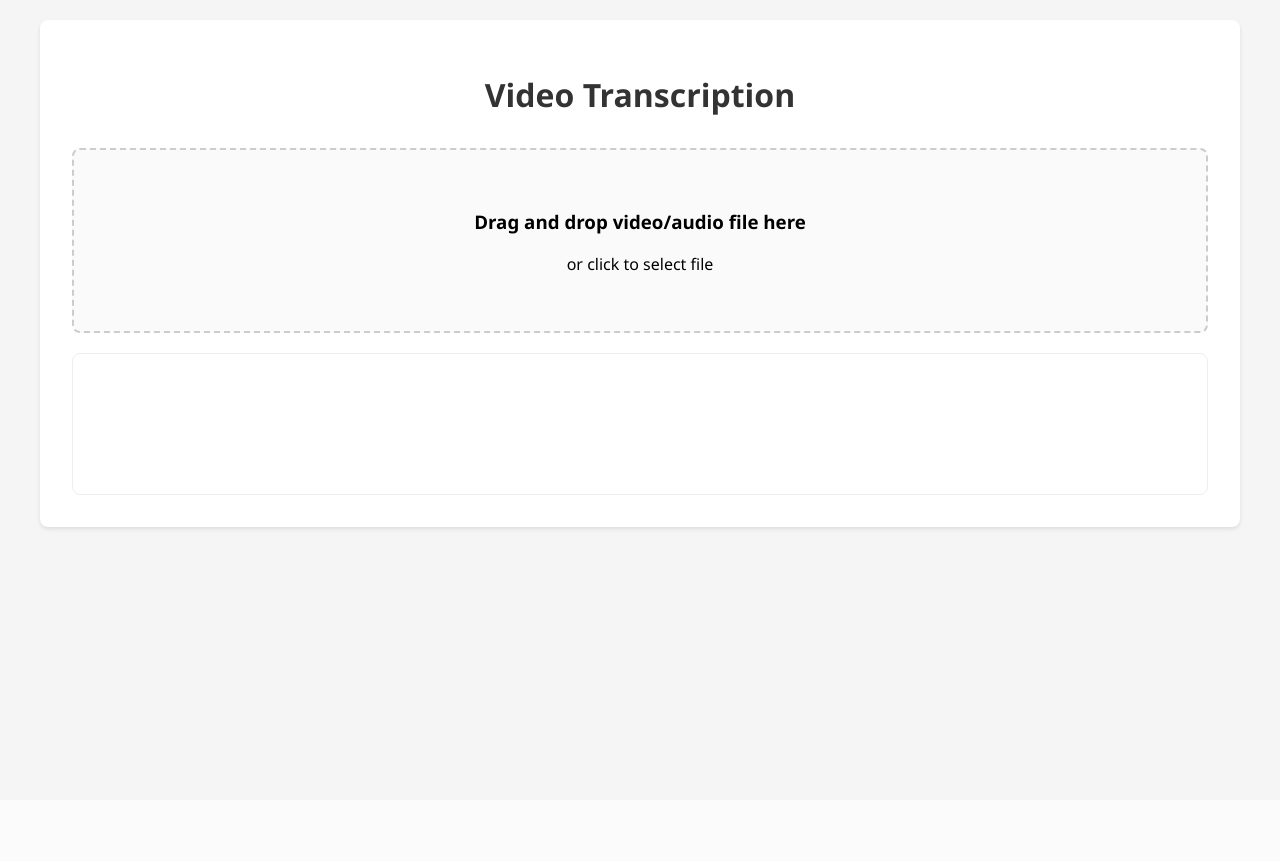
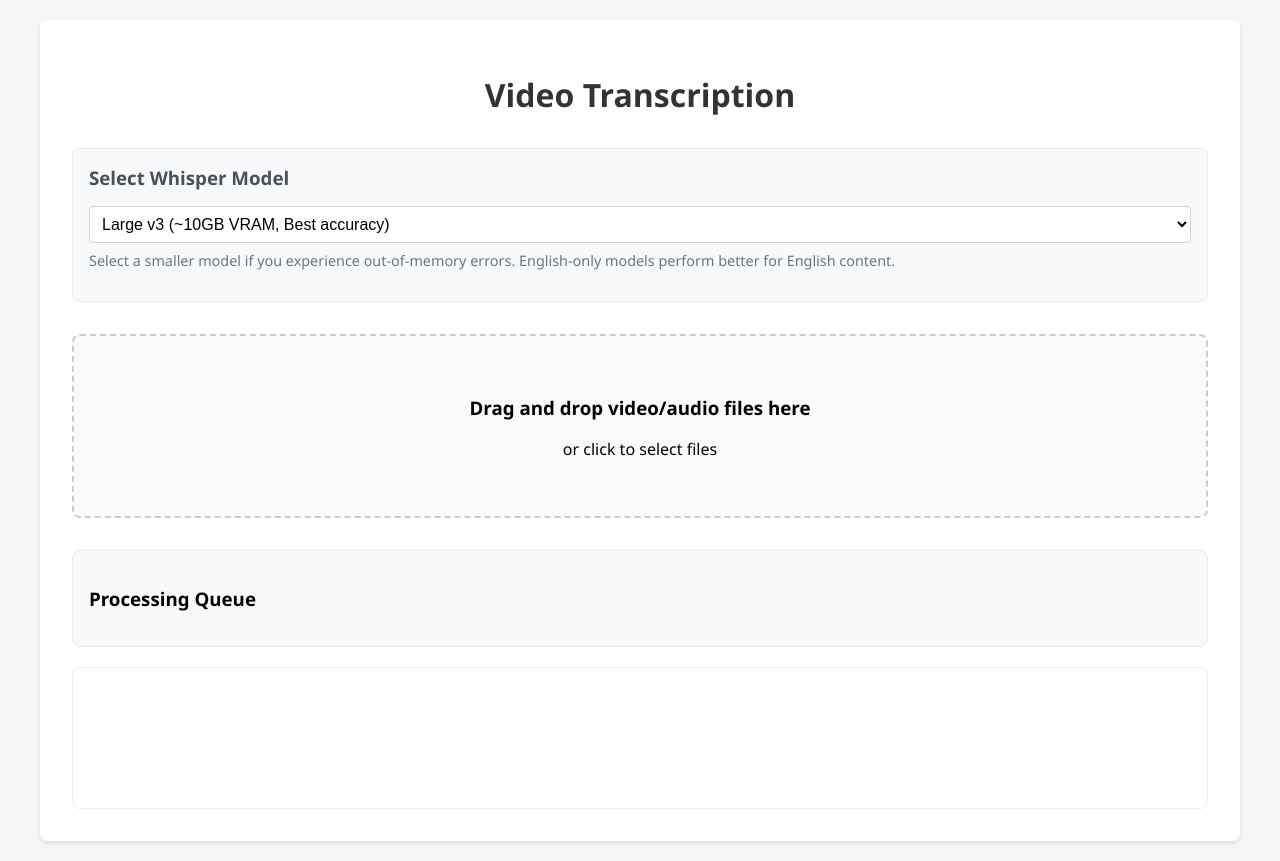
Before and after one commit to ArkV1/web-toolkit, a Flask app: page / in a window 1280 px wide. Before the commit the page ends 530 px from the top, so only its background shows below. Run offline with Flask 3, Linux system fonts and the light colour scheme; some libraries are stand-ins or nearby versions.

Commit message:
multiple files processing and working queue

```diff
--- a/app/templates/index.html
+++ b/app/templates/index.html
@@ -97,20 +97,145 @@
             height: 10px;
             margin-top: 10px;
         }
+
+        .model-selector {
+            margin-bottom: 2rem;
+            padding: 1rem;
+            background-color: #f8f9fa;
+            border-radius: 8px;
+            border: 1px solid #e9ecef;
+        }
+
+        .model-selector h3 {
+            margin-top: 0;
+            margin-bottom: 1rem;
+            color: #495057;
+        }
+
+        .model-dropdown {
+            width: 100%;
+            padding: 0.5rem;
+            font-size: 1rem;
+            border: 1px solid #ced4da;
+            border-radius: 4px;
+            background-color: white;
+            cursor: pointer;
+        }
+
+        .model-info {
+            margin-top: 0.5rem;
+            font-size: 0.9rem;
+            color: #6c757d;
+        }
+
+        .queue-section {
+            margin-top: 2rem;
+            padding: 1rem;
+            background-color: #f8f9fa;
+            border-radius: 8px;
+            border: 1px solid #e9ecef;
+        }
+
+        .queue-item {
+            display: flex;
+            align-items: center;
+            justify-content: space-between;
+            padding: 0.75rem;
+            margin: 0.5rem 0;
+            background-color: white;
+            border-radius: 4px;
+            border: 1px solid #e9ecef;
+        }
+
+        .queue-item .file-info {
+            flex-grow: 1;
+            margin-right: 1rem;
+        }
+
+        .queue-item .file-name {
+            font-weight: 500;
+            color: #212529;
+        }
+
+        .queue-item .file-status {
+            font-size: 0.9rem;
+            color: #6c757d;
+        }
+
+        .queue-item .model-name {
+            font-size: 0.85rem;
+            color: #495057;
+            background-color: #e9ecef;
+            padding: 0.25rem 0.5rem;
+            border-radius: 4px;
+        }
+
+        #drop-zone.multiple {
+            border-color: #2196f3;
+            background-color: #e3f2fd;
+        }
+
+        #drop-zone.multiple h3 {
+            color: #1976d2;
+        }
+
+        .clear-queue {
+            background-color: #dc3545;
+            color: white;
+            border: none;
+            padding: 0.5rem 1rem;
+            border-radius: 4px;
+            cursor: pointer;
+            margin-top: 1rem;
+        }
+
+        .clear-queue:hover {
+            background-color: #c82333;
+        }
     </style>
 </head>
 <body>
     <div class="container">
         <h1>Video Transcription</h1>
 
+        <div class="model-selector">
+            <h3>Select Whisper Model</h3>
+            <select id="model-select" class="model-dropdown">
+                <optgroup label="English-only Models (Better for English)">
+                    <option value="tiny.en">Tiny.en (~1GB VRAM, Fastest)</option>
+                    <option value="base.en">Base.en (~1GB VRAM, Fast)</option>
+                    <option value="small.en">Small.en (~2GB VRAM, Better accuracy)</option>
+                    <option value="medium.en">Medium.en (~5GB VRAM, More accurate)</option>
+                </optgroup>
+                <optgroup label="Multilingual Models">
+                    <option value="tiny">Tiny (~1GB VRAM, Fastest)</option>
+                    <option value="base">Base (~1GB VRAM, Fast)</option>
+                    <option value="small">Small (~2GB VRAM, Better accuracy)</option>
+                    <option value="medium">Medium (~5GB VRAM, More accurate)</option>
+                    <option value="large">Large (~10GB VRAM, Most accurate)</option>
+                    <option value="large-v1">Large v1 (~10GB VRAM, Legacy)</option>
+                    <option value="large-v2">Large v2 (~10GB VRAM, Legacy)</option>
+                    <option value="large-v3" selected>Large v3 (~10GB VRAM, Best accuracy)</option>
+                    <option value="turbo">Turbo (~6GB VRAM, Fast & accurate)</option>
+                </optgroup>
+            </select>
+            <p class="model-info">Select a smaller model if you experience out-of-memory errors. English-only models perform better for English content.</p>
+        </div>
+
         <div id="drop-zone">
-            <h3>Drag and drop video/audio file here</h3>
-            <p>or click to select file</p>
-            <input type="file" id="file-input" style="display: none" accept=".mp4,.avi,.mov,.mkv,.mp3,.wav,.m4a">
+            <h3>Drag and drop video/audio files here</h3>
+            <p>or click to select files</p>
+            <input type="file" id="file-input" style="display: none" accept=".mp4,.avi,.mov,.mkv,.mp3,.wav,.m4a" multiple>
+        </div>
+
+        <div class="queue-section">
+            <h3>Processing Queue</h3>
+            <div id="queue-list"></div>
+            <button id="clear-queue" class="clear-queue" style="display: none;">Clear Queue</button>
         </div>
 
         <div class="loading" id="loading">
-            <p>Processing your file...</p>
+            <p>Processing files...</p>
             <progress></progress>
         </div>
 
@@ -125,6 +250,10 @@
         const status = document.getElementById('status');
         const result = document.getElementById('transcription-result');
         const loading = document.getElementById('loading');
+        const queueList = document.getElementById('queue-list');
+        const clearQueueBtn = document.getElementById('clear-queue');
+
+        let fileQueue = new Map(); // Map to store file queue status
 
         // Handle drag and drop events
         ['dragenter', 'dragover', 'dragleave', 'drop'].forEach(eventName => {
@@ -169,17 +298,46 @@
         function handleFiles(files) {
             if (files.length === 0) return;
 
-            const file = files[0];
-            uploadFile(file);
+            Array.from(files).forEach(file => {
+                const queueId = Date.now() + '-' + Math.random().toString(36).substr(2, 9);
+                fileQueue.set(queueId, {
+                    file,
+                    status: 'pending',
+                    model: document.getElementById('model-select').value
+                });
+                updateQueueDisplay();
+                uploadFile(file, queueId);
+            });
+
+            clearQueueBtn.style.display = 'block';
         }
 
-        function uploadFile(file) {
-            loading.classList.add('active');
-            status.textContent = 'Uploading file...';
+        function updateQueueDisplay() {
+            queueList.innerHTML = '';
+            fileQueue.forEach((item, queueId) => {
+                const queueItem = document.createElement('div');
+                queueItem.className = 'queue-item';
+                queueItem.innerHTML = `
+                    <div class="file-info">
+                        <div class="file-name">${item.file.name}</div>
+                        <div class="file-status">${item.status}</div>
+                    </div>
+                    <div class="model-name">${item.model}</div>
+                `;
+                queueList.appendChild(queueItem);
+            });
+        }
+
+        function uploadFile(file, queueId) {
+            const item = fileQueue.get(queueId);
+            item.status = 'uploading';
+            updateQueueDisplay();
 
             const formData = new FormData();
             formData.append('file', file);
             formData.append('session_id', socket.id);
+            formData.append('model', item.model);
+            formData.append('queue_id', queueId);
 
             fetch('/upload', {
                 method: 'POST',
@@ -199,15 +357,22 @@
                 if (data.error) {
                     throw new Error(data.error);
                 }
-                status.textContent = data.message;
+                item.status = 'queued';
+                updateQueueDisplay();
             })
             .catch(error => {
                 console.error('Error:', error);
-                status.textContent = `Error: ${error.message}`;
-                status.classList.add('error');
-                loading.classList.remove('active');
+                item.status = 'error: ' + error.message;
+                updateQueueDisplay();
             });
         }
+
+        clearQueueBtn.addEventListener('click', () => {
+            fileQueue.clear();
+            updateQueueDisplay();
+            clearQueueBtn.style.display = 'none';
+            result.innerHTML = '';
+        });
 
         // Socket.IO event handlers
         socket.on('connect', () => {
@@ -218,42 +383,49 @@
             status.textContent = data.message;
         });
 
+        socket.on('queue_update', (data) => {
+            if (!data.queue_id) return;
+
+            const item = fileQueue.get(data.queue_id);
+            if (item) {
+                item.status = data.status;
+                if (data.position) {
+                    item.status += ` (position: ${data.position})`;
+                }
+                updateQueueDisplay();
+            }
+        });
+
         socket.on('transcription_complete', (data) => {
-            loading.classList.remove('active');
-            status.textContent = 'Transcription complete!';
+            if (!data.queue_id) return;
 
-            // Display full text
-            const fullText = document.createElement('div');
-            fullText.className = 'segment';
-            fullText.textContent = data.text;
-            result.appendChild(fullText);
+            const item = fileQueue.get(data.queue_id);
+            if (item) {
+                item.status = 'completed';
+                item.result = data.text;
+                updateQueueDisplay();
 
-            // Display segments with timestamps
-            data.segments.forEach(segment => {
-                const div = document.createElement('div');
-                div.className = 'segment';
-
-                const timestamp = document.createElement('span');
-                timestamp.className = 'timestamp';
-                timestamp.textContent = `[${formatTime(segment.start)} - ${formatTime(segment.end)}] `;
-
-                div.appendChild(timestamp);
-                div.appendChild(document.createTextNode(segment.text));
-                result.appendChild(div);
-            });
+                // Add result to display
+                const resultDiv = document.createElement('div');
+                resultDiv.className = 'segment';
+                resultDiv.innerHTML = `
+                    <div class="file-name">${item.file.name}</div>
+                    <div class="model-name">${item.model}</div>
+                    <div class="transcription-text">${data.text}</div>
+                `;
+                result.appendChild(resultDiv);
+            }
         });
 
         socket.on('error', (data) => {
-            status.textContent = `Error: ${data.message}`;
-            status.classList.add('error');
-            loading.classList.remove('active');
+            if (!data.queue_id) return;
+
+            const item = fileQueue.get(data.queue_id);
+            if (item) {
+                item.status = 'error: ' + data.message;
+                updateQueueDisplay();
+            }
         });
-
-        function formatTime(seconds) {
-            const minutes = Math.floor(seconds / 60);
-            const remainingSeconds = Math.floor(seconds % 60);
-            return `${minutes}:${remainingSeconds.toString().padStart(2, '0')}`;
-        }
     </script>
 </body>
 </html>
```
Also changed, not shown: app/__init__.py (+6 -1 lines), app/api/routes.py (+17 -43 lines), app/services/queue_manager.py (added, +131 -0 lines), app/services/transcription.py (+25 -11 lines).
